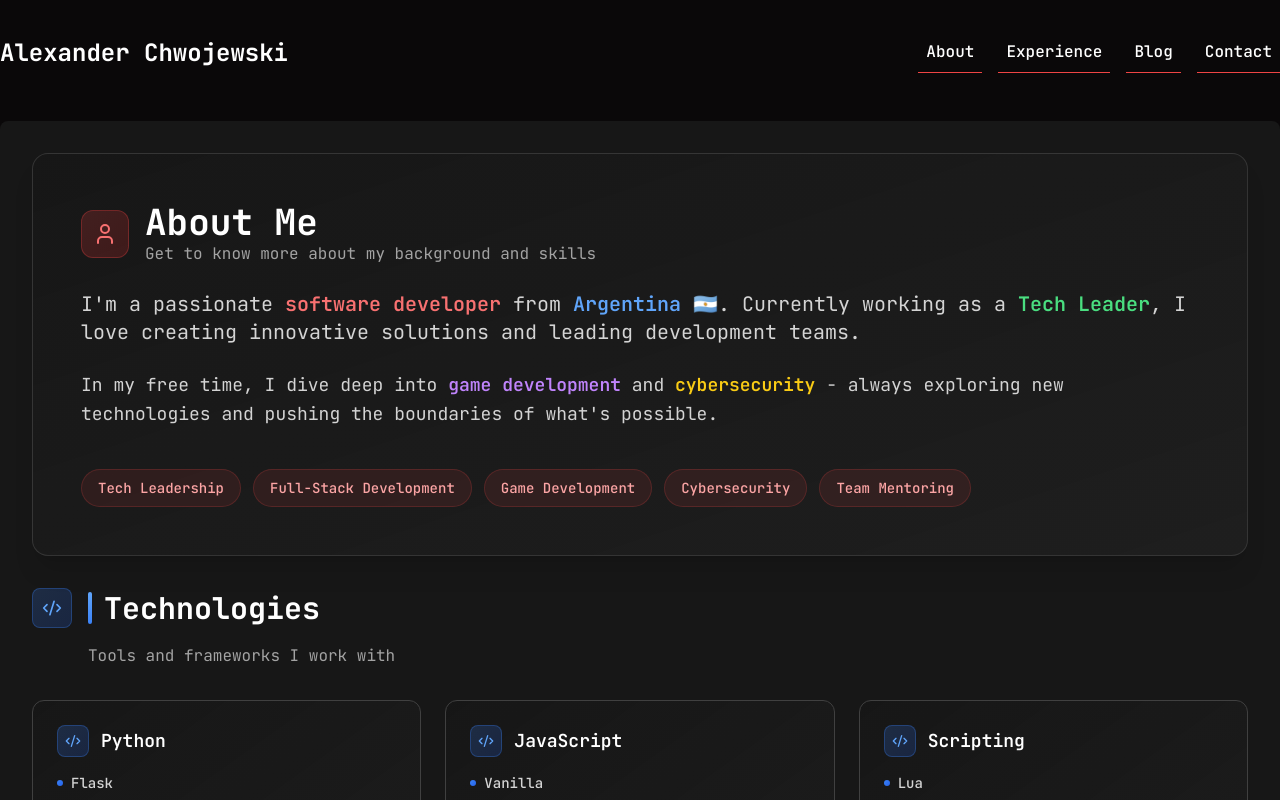
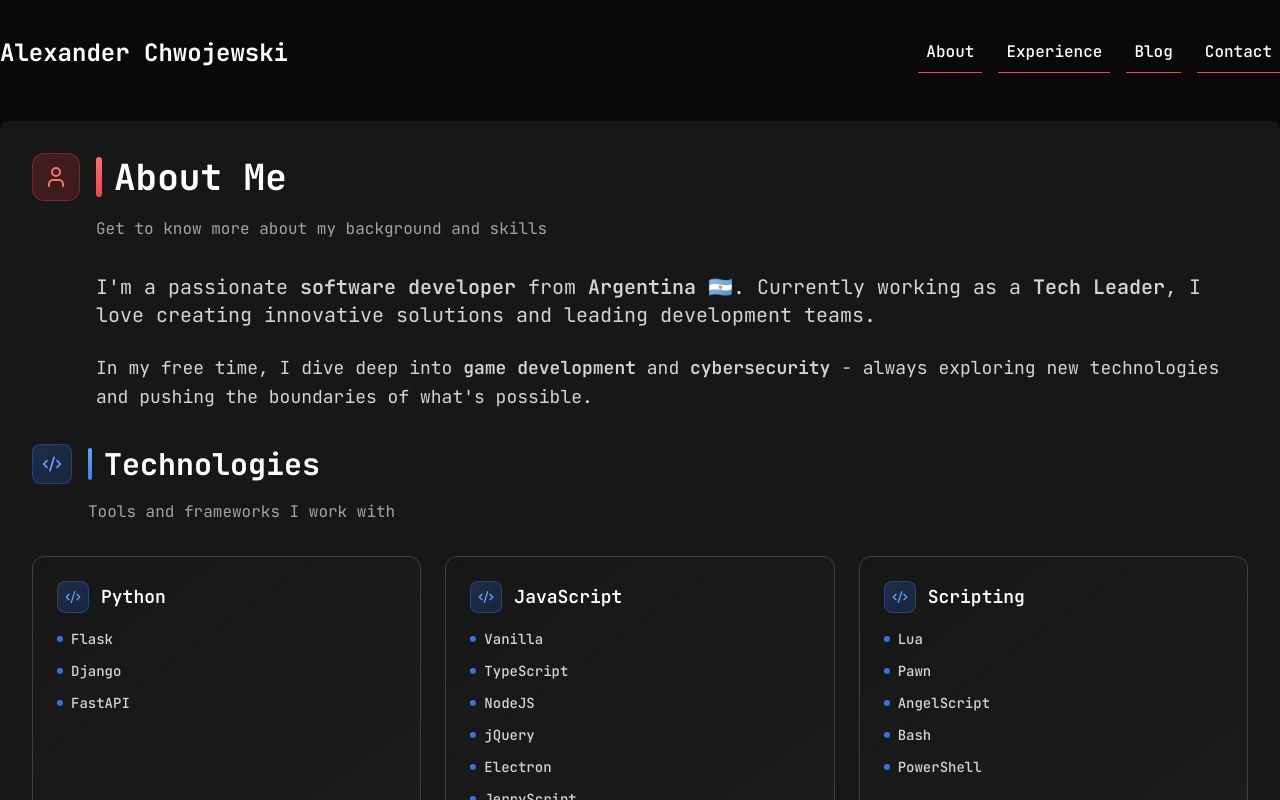
Before and after one commit to alexchwoj/personal-website, a SvelteKit app: page /about in a window 1280 px wide. Built offline with nearby package versions, Linux system fonts and the light colour scheme.

Commit message:
Fix index alignment

```diff
--- a/src/lib/components/ExperienceCard.svelte
+++ b/src/lib/components/ExperienceCard.svelte
@@ -25,7 +25,6 @@
 <div
 	class="group bg-gradient-to-br from-neutral-900/80 to-neutral-800/40 backdrop-blur-sm border border-neutral-700 rounded-xl p-6 lg:p-8 {hoverBorderClass} hover:shadow-xl transition-all duration-300 hover:-translate-y-1 mb-6"
 >
-	<!-- Header section -->
 	<div class="flex flex-col lg:flex-row lg:justify-between lg:items-start gap-4 mb-6">
 		<div class="space-y-3">
 			<div class="flex items-center gap-3">
@@ -72,7 +71,6 @@
 		</div>
 	</div>
 
-	<!-- Description section -->
 	{#if descriptions.length > 0}
 		<div class="space-y-3 pl-13">
 			<h4
--- a/src/lib/components/LanguageCard.svelte
+++ b/src/lib/components/LanguageCard.svelte
@@ -85,7 +85,6 @@
 			</div>
 		{/if}
 
-		<!-- Progress bar visualization -->
 		<div class="w-full bg-neutral-800 rounded-full h-2 overflow-hidden">
 			<div
 				class="h-2 rounded-full transition-all duration-500 bg-gradient-to-r {level.toLowerCase() ===
--- a/src/lib/components/ProjectCard.svelte
+++ b/src/lib/components/ProjectCard.svelte
@@ -9,7 +9,6 @@
 <div
 	class="group h-full flex flex-col bg-gradient-to-br from-neutral-900/80 to-neutral-800/40 backdrop-blur-sm border border-neutral-700 rounded-xl overflow-hidden hover:border-purple-500/50 hover:shadow-xl hover:shadow-purple-500/10 transition-all duration-300 hover:-translate-y-1"
 >
-	<!-- Header section with link -->
 	<div class="flex-1 p-6">
 		<div class="flex items-center justify-between mb-4">
 			<div class="flex items-center gap-3">
@@ -38,10 +37,8 @@
 			</a>
 		</div>
 
-		<!-- Description -->
 		<p class="text-neutral-300 leading-relaxed mb-6">{description}</p>
 
-		<!-- Technologies section -->
 		<div class="space-y-3">
 			<div
 				class="flex items-center gap-2 text-sm font-semibold text-neutral-400 uppercase tracking-wider"
@@ -62,7 +59,6 @@
 		</div>
 	</div>
 
-	<!-- Footer with action -->
 	<div class="border-t border-neutral-700/50 p-4 bg-neutral-800/30">
 		<a
 			href={url}
--- a/src/routes/about/+page.svelte
+++ b/src/routes/about/+page.svelte
@@ -23,54 +23,40 @@
 />
 
 <PageContainer>
-	<!-- Enhanced hero section -->
 	<div class={`space-y-8 ${mounted ? 'animate-in slide-in-from-bottom duration-700' : ''}`}>
-		<div
-			class="bg-gradient-to-br from-neutral-900/90 to-neutral-800/50 backdrop-blur-md border border-neutral-700/70 rounded-2xl p-8 lg:p-12 shadow-xl shadow-black/10"
-		>
-			<div class="flex items-center gap-4 mb-6">
+		<div class="space-y-4">
+			<div class="flex items-center gap-4">
 				<div
 					class="w-12 h-12 bg-gradient-to-br from-red-500/20 to-red-600/20 rounded-xl flex items-center justify-center border border-red-500/30"
 				>
 					<User class="w-6 h-6 text-red-400" />
 				</div>
-				<div>
-					<h1 class="text-3xl lg:text-4xl font-bold text-white">About Me</h1>
-					<p class="text-neutral-400">Get to know more about my background and skills</p>
-				</div>
+				<h1 class="text-3xl lg:text-4xl font-bold text-white flex items-center gap-3">
+					<span class="w-1.5 h-10 bg-gradient-to-b from-red-400 to-red-500 rounded-full"></span>
+					About Me
+				</h1>
 			</div>
+			<p class="text-neutral-400 ml-16">Get to know more about my background and skills</p>
+		</div>
 
-			<div class="space-y-6 ">
-				<p class="text-lg lg:text-xl text-neutral-300 leading-relaxed">
-					I'm a passionate <span class="text-red-400 font-semibold">software developer</span> from
-					<span class="text-blue-400 font-semibold">Argentina 🇦🇷</span>. Currently working as a
-					<span class="text-green-400 font-semibold">Tech Leader</span>, I love creating innovative
-					solutions and leading development teams.
-				</p>
+		<div class="space-y-6 ml-16">
+			<p class="text-lg lg:text-xl text-neutral-300 leading-relaxed">
+				I'm a passionate <span class="font-semibold">software developer</span> from
+				<span class="font-semibold">Argentina 🇦🇷</span>. Currently working as a
+				<span class="font-semibold">Tech Leader</span>, I love creating innovative solutions and
+				leading development teams.
+			</p>
 
-				<p class="text-lg text-neutral-300 leading-relaxed">
-					In my free time, I dive deep into <span class="text-purple-400 font-semibold"
-						>game development</span
-					>
-					and
-					<span class="text-yellow-400 font-semibold">cybersecurity</span> - always exploring new technologies
-					and pushing the boundaries of what's possible.
-				</p>
+			<p class="text-lg text-neutral-300 leading-relaxed">
+				In my free time, I dive deep into <span class="font-semibold">game development</span>
+				and
+				<span class="font-semibold">cybersecurity</span> - always exploring new technologies and pushing
+				the boundaries of what's possible.
+			</p>
 
-				<div class="flex flex-wrap gap-3 pt-4">
-					{#each ['Tech Leadership', 'Full-Stack Development', 'Game Development', 'Cybersecurity', 'Team Mentoring'] as skill}
-						<span
-							class="px-4 py-2 bg-red-500/10 text-red-300 rounded-full text-sm border border-red-500/20 font-medium"
-						>
-							{skill}
-						</span>
-					{/each}
-				</div>
-			</div>
 		</div>
 	</div>
 
-	<!-- Enhanced Technologies section -->
 	<div
 		class={`space-y-8 ${mounted ? 'animate-in slide-in-from-bottom duration-700 delay-200' : ''}`}
 	>
@@ -102,18 +88,16 @@
 		</div>
 	</div>
 
-	<!-- Enhanced separator -->
 	<div class="flex items-center justify-center my-16">
 		<div
-			class="h-px bg-gradient-to-r from-transparent via-red-500 to-transparent w-full max-w-md relative"
+			class="h-px bg-gradient-to-r from-transparent via-green-500 to-transparent w-full max-w-md relative"
 		>
 			<div
-				class="absolute left-1/2 top-1/2 transform -translate-x-1/2 -translate-y-1/2 w-3 h-3 bg-red-500 rounded-full shadow-lg shadow-red-500/50"
+				class="absolute left-1/2 top-1/2 transform -translate-x-1/2 -translate-y-1/2 w-3 h-3 bg-green-500 rounded-full shadow-lg shadow-green-500/50"
 			></div>
 		</div>
 	</div>
 
-	<!-- Enhanced Languages section -->
 	<div
 		class={`space-y-8 ${mounted ? 'animate-in slide-in-from-bottom duration-700 delay-400' : ''}`}
 	>
@@ -146,26 +130,6 @@
 					/>
 				</div>
 			{/each}
-		</div>
-	</div>
-
-	<!-- Enhanced closing section -->
-	<div class={`mt-24 ${mounted ? 'animate-in slide-in-from-bottom duration-700 delay-600' : ''}`}>
-		<div
-			class="bg-gradient-to-br from-neutral-900/90 to-neutral-800/50 backdrop-blur-md border border-neutral-700/70 rounded-2xl p-8 lg:p-12 shadow-xl shadow-black/10 text-center"
-		>
-			<div class="flex items-center justify-center gap-2 text-neutral-400 mb-4">
-				<Award class="w-5 h-5 text-yellow-400" />
-				<span class="text-lg font-medium">Always Learning, Always Growing</span>
-			</div>
-			<p class="text-neutral-300 text-lg leading-relaxed max-w-2xl mx-auto">
-				Technology evolves fast, and so do I. I'm always exploring new frameworks, learning emerging
-				technologies, and finding better ways to solve complex problems.
-			</p>
-			<div class="flex items-center justify-center gap-2 mt-6">
-				<div class="w-2 h-2 bg-red-500 rounded-full animate-pulse"></div>
-				<span class="text-red-400 font-medium">Currently exploring AI/ML integration</span>
-			</div>
 		</div>
 	</div>
 </PageContainer>
--- a/src/routes/blog/+page.svelte
+++ b/src/routes/blog/+page.svelte
@@ -85,7 +85,6 @@
 
 <PageContainer>
 	<div class="w-full">
-		<!-- Header Section -->
 		{#if data.posts.length === 0}
 			<div
 				class="bg-gradient-to-br from-neutral-900/80 to-neutral-800/60 border border-neutral-700 rounded-2xl p-12"
@@ -110,7 +109,6 @@
 				</div>
 			</div>
 		{:else}
-			<!-- Search and Filter Section -->
 			<div
 				class="bg-gradient-to-br from-neutral-900/80 to-neutral-800/60 border border-neutral-700 rounded-2xl p-8 mb-8"
 			>
@@ -148,7 +146,6 @@
 				</div>
 			</div>
 
-			<!-- Posts Grid -->
 			<div class="max-w-6xl mx-auto mb-8">
 				{#if filteredPosts.length === 0}
 					<div
@@ -212,7 +209,6 @@
 				{/if}
 			</div>
 
-			<!-- Statistics Section -->
 			<div class="max-w-4xl mx-auto">
 				<BlogStats posts={data.posts} />
 			</div>
--- a/src/routes/contact/+page.svelte
+++ b/src/routes/contact/+page.svelte
@@ -26,47 +26,10 @@
 />
 
 <PageContainer>
-	<!-- Enhanced hero section -->
-	<div class={`space-y-8 ${mounted ? 'animate-in slide-in-from-bottom duration-700' : ''}`}>
-		<div
-			class="bg-gradient-to-br from-neutral-900/90 to-neutral-800/50 backdrop-blur-md border border-neutral-700/70 rounded-2xl p-8 lg:p-12 shadow-xl shadow-black/10"
-		>
-			<div class="flex items-center gap-4 mb-6">
-				<div
-					class="w-12 h-12 bg-gradient-to-br from-green-500/20 to-green-600/20 rounded-xl flex items-center justify-center border border-green-500/30"
-				>
-					<MessageCircle class="w-6 h-6 text-green-400" />
-				</div>
-				<div>
-					<h1 class="text-3xl lg:text-4xl font-bold text-white">Let's Connect</h1>
-					<p class="text-neutral-400">Ready to start a conversation? I'd love to hear from you</p>
-				</div>
-			</div>
-
-			<div class="space-y-6">
-				<p class="text-lg lg:text-xl text-neutral-300 leading-relaxed">
-					Whether you have a project in mind, want to collaborate, or just want to say hello - I'm
-					always excited to connect with fellow developers, designers, and innovators.
-				</p>
-
-				<div class="flex flex-wrap gap-3 pt-4">
-					{#each ['Available for Projects', 'Open to Collaboration', 'Always Learning', 'Remote Friendly'] as status}
-						<span
-							class="px-4 py-2 bg-green-500/10 text-green-300 rounded-full text-sm border border-green-500/20 font-medium"
-						>
-							{status}
-						</span>
-					{/each}
-				</div>
-			</div>
-		</div>
-	</div>
-
-	<!-- Enhanced contact methods -->
 	<div
 		class={`space-y-8 ${mounted ? 'animate-in slide-in-from-bottom duration-700 delay-200' : ''}`}
 	>
-		<div class="space-y-4 mt-8">
+		<div class="space-y-4">
 			<div class="flex items-center gap-4">
 				<div
 					class="w-10 h-10 bg-gradient-to-br from-blue-500/20 to-blue-600/20 rounded-lg flex items-center justify-center border border-blue-500/30"
@@ -82,7 +45,6 @@
 		</div>
 
 		<div class="grid grid-cols-1 md:grid-cols-2 gap-6">
-			<!-- LinkedIn Card -->
 			<div
 				class={`group bg-gradient-to-br from-neutral-900/80 to-neutral-800/40 backdrop-blur-sm border border-neutral-700 rounded-xl p-6 hover:border-blue-500/50 hover:shadow-xl hover:shadow-blue-500/10 transition-all duration-300 hover:-translate-y-1 ${
 					mounted ? 'animate-in slide-in-from-bottom duration-500 delay-300' : ''
@@ -116,7 +78,6 @@
 				</a>
 			</div>
 
-			<!-- Email Card -->
 			<div
 				class={`group bg-gradient-to-br from-neutral-900/80 to-neutral-800/40 backdrop-blur-sm border border-neutral-700 rounded-xl p-6 hover:border-red-500/50 hover:shadow-xl hover:shadow-red-500/10 transition-all duration-300 hover:-translate-y-1 ${
 					mounted ? 'animate-in slide-in-from-bottom duration-500 delay-450' : ''
@@ -165,8 +126,7 @@
 		</div>
 	</div>
 
-	<!-- Enhanced response time info -->
-	<div class={`mt-24 ${mounted ? 'animate-in slide-in-from-bottom duration-700 delay-600' : ''}`}>
+	<div class={`mt-8 ${mounted ? 'animate-in slide-in-from-bottom duration-700 delay-600' : ''}`}>
 		<div
 			class="bg-gradient-to-br from-neutral-900/90 to-neutral-800/50 backdrop-blur-md border border-neutral-700/70 rounded-2xl p-8 lg:p-12 shadow-xl shadow-black/10"
 		>
```
Also changed, not shown: src/routes/+page.svelte (+13 -41 lines), src/routes/blog/[slug]/+page.svelte (+0 -8 lines), src/routes/experience/+page.svelte (+2 -45 lines).
